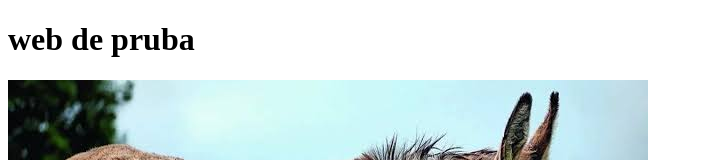
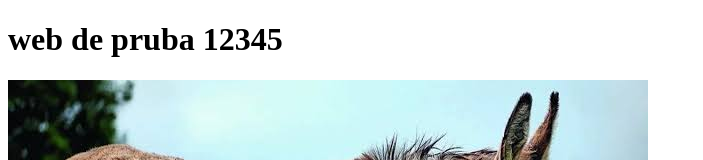
Before and after one commit to jmargue926/PrimerRepo, a plain HTML site: page index.html in a window 1280 px wide. Shown: the top 160 px of the page, without its empty margins (0-703 px from the left). Drawn offline with Linux system fonts and the light colour scheme.

Commit message:
voy a desacer esto

```diff
--- a/index.html
+++ b/index.html
@@ -7,7 +7,7 @@
 	<title>Web</title>
 </head>
 <body>
-	<h1>web de pruba</h1>
+	<h1>web de pruba 12345</h1>
 	<img src="burro.jpg"/>
 </body>
 </html>
```
